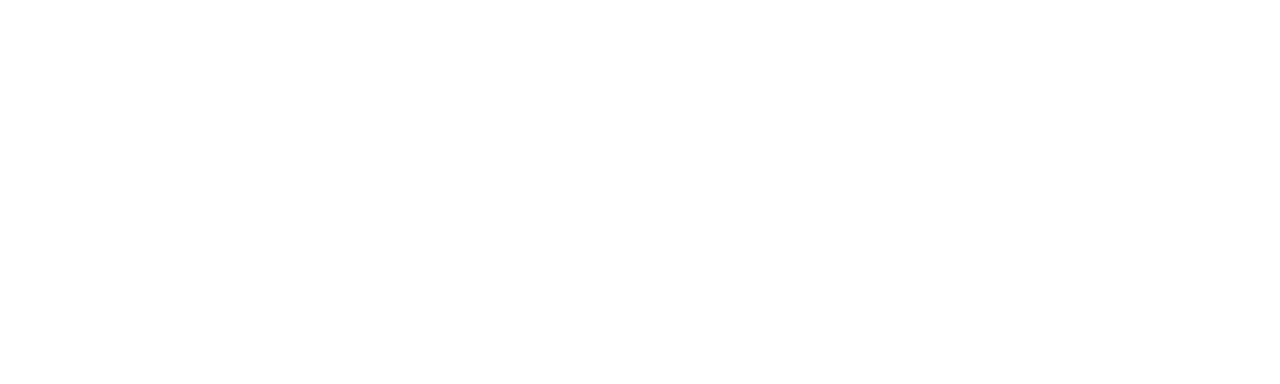
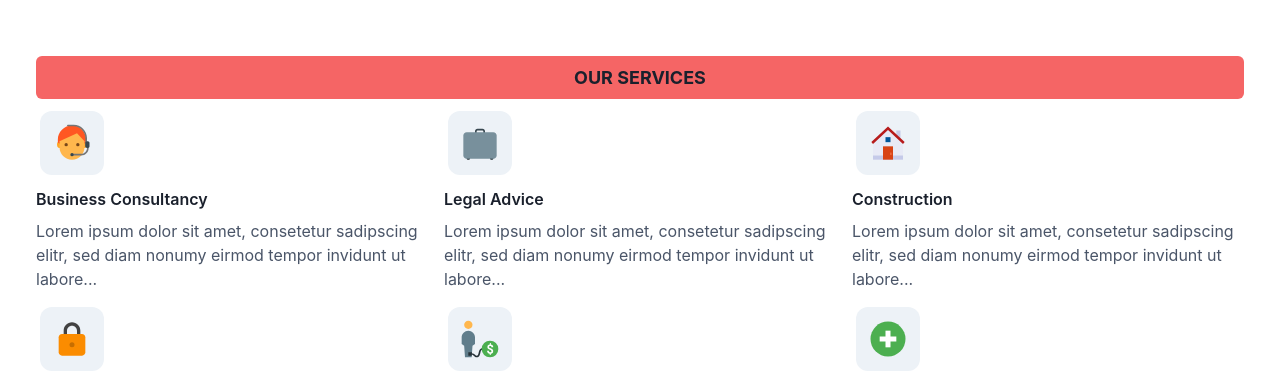
Before and after one commit to mostafa-taman-ashtrei/BCE-IC, a React (Create React App) app: page / in a window 1280 px wide. Shown: the part 568-952 px from the top of the page. Before the commit the page ends 800 px from the top, so only its background shows below. Built offline with nearby package versions, Linux system fonts and the light colour scheme.

Commit message:
add services section

```diff
--- /dev/null
+++ b/src/StaticData/services.tsx
@@ -0,0 +1,40 @@
+import { FcAssistant, FcBusiness, FcHome, FcLock, FcDebt, FcPlus } from 'react-icons/fc';
+
+const services = {
+    english: [
+        {
+            icon: FcAssistant,
+            title: 'Business Consultancy',
+            desc: 'Lorem ipsum dolor sit amet, consetetur sadipscing elitr, sed diam nonumy eirmod tempor invidunt ut labore...'
+        },
+        {
+            icon: FcBusiness,
+            title: 'Legal Advice',
+            desc: 'Lorem ipsum dolor sit amet, consetetur sadipscing elitr, sed diam nonumy eirmod tempor invidunt ut labore...'
+        },
+        {
+            icon: FcHome,
+            title: 'Construction',
+            desc: 'Lorem ipsum dolor sit amet, consetetur sadipscing elitr, sed diam nonumy eirmod tempor invidunt ut labore...'
+        },
+        {
+            icon: FcLock,
+            title: 'Safety',
+            desc: 'Lorem ipsum dolor sit amet, consetetur sadipscing elitr, sed diam nonumy eirmod tempor invidunt ut labore...'
+        },
+        {
+            icon: FcDebt,
+            title: 'Finances & Invetments',
+            desc: 'Lorem ipsum dolor sit amet, consetetur sadipscing elitr, sed diam nonumy eirmod tempor invidunt ut labore...'
+        },
+        {
+            icon: FcPlus,
+            title: 'Medicine',
+            desc: 'Lorem ipsum dolor sit amet, consetetur sadipscing elitr, sed diam nonumy eirmod tempor invidunt ut labore...'
+        }
+    ],
+    portuguese: {},
+    arabic: {},
+};
+
+export default services
--- /dev/null
+++ b/src/components/HomePage/Services.tsx
@@ -0,0 +1,65 @@
+import { ReactElement } from 'react';
+import { Box, SimpleGrid, Icon, Text, Stack, Flex } from '@chakra-ui/react';
+import services from '../../StaticData/services';
+
+interface ServiceProps {
+    title: string;
+    text: string;
+    icon: ReactElement;
+}
+
+const Service = ({ title, text, icon }: ServiceProps) => {
+    return (
+        <Stack>
+            <Flex
+                w={16}
+                h={16}
+                align={'center'}
+                justify={'center'}
+                color={'white'}
+                rounded={'xl'}
+                bg={'gray.100'}
+                mb={1}
+                ml={1}
+
+            >
+                {icon}
+            </Flex>
+            <Text fontWeight={600}>{title}</Text>
+
+            <Text color={'gray.600'}>{text}</Text>
+        </Stack>
+    );
+};
+
+const Services: React.FC = () => {
+    return (
+        <Box p={1} m={4}>
+            <Text
+                textTransform={'uppercase'}
+                fontWeight={700}
+                fontSize={'lg'}
+                bg='red.400'
+                p={2}
+                alignSelf={'flex-start'}
+                rounded={'md'}
+                textAlign="center"
+                mb={3}
+            >
+                Our Services
+            </Text>
+
+            <SimpleGrid columns={{ base: 1, md: 3, }} spacing={4}>
+                {
+                    services.english.map((service) => <Service
+                        icon={<Icon as={service.icon} w={10} h={10} />}
+                        title={service.title}
+                        text={service.desc}
+                    />)
+                }
+            </SimpleGrid>
+        </Box>
+    );
+}
+
+export default Services;
--- a/src/pages/HomePage.tsx
+++ b/src/pages/HomePage.tsx
@@ -4,6 +4,7 @@
     Text, Button, Image
 } from '@chakra-ui/react';
 import Blob from '../components/HomePage/Blob';
+import Services from '../components/HomePage/Services';
 
 
 const HomePage: React.FC = () => {
@@ -93,6 +94,7 @@
                     </Box>
                 </Flex>
             </Stack>
+            <Services />
         </Container>
     )
 }
```
